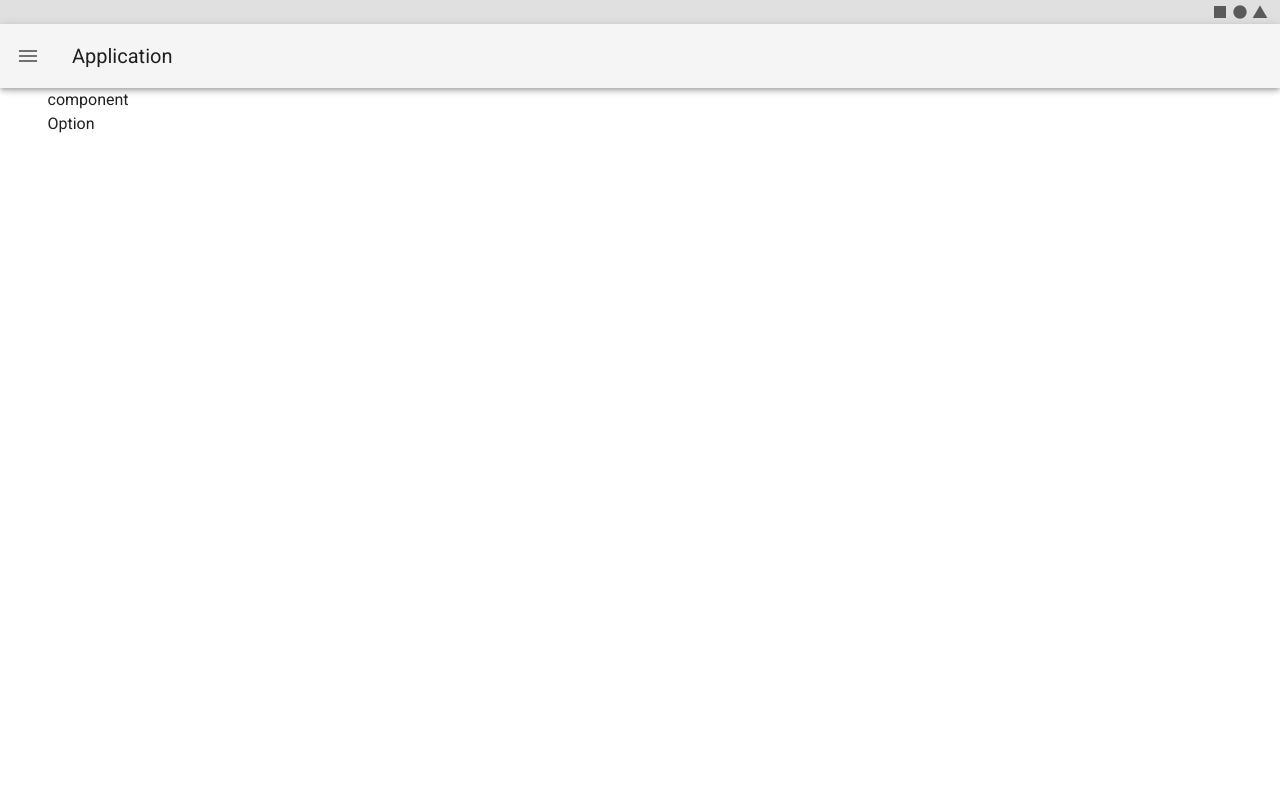
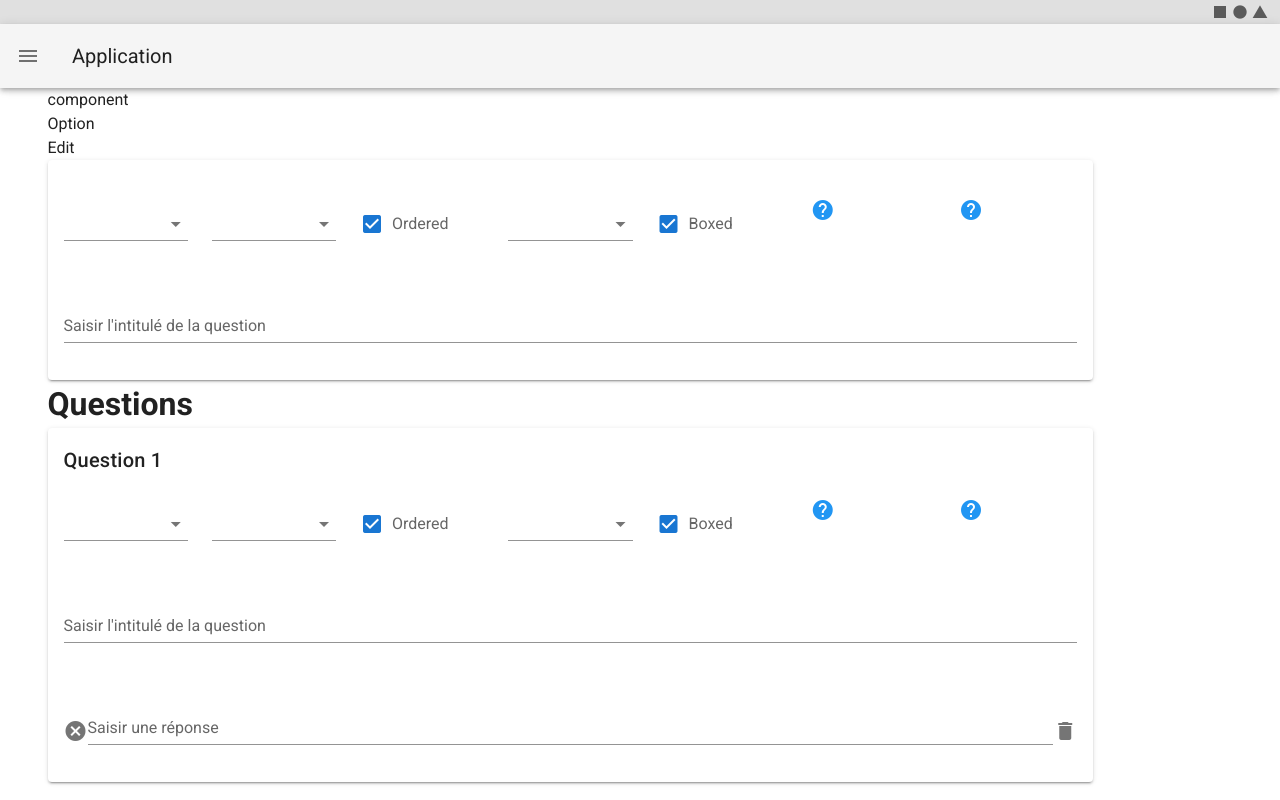
Before and after one commit to Alijim/vuetify2-components, a Vue app: page /#/edit in a window 1280 px wide. Built offline with nearby package versions, Linux system fonts and the light colour scheme.

Commit message:
ajouts de components pour l'edit

```diff
--- a/src/App.vue
+++ b/src/App.vue
@@ -30,6 +30,11 @@
       </v-row>
       <v-row>
           <router-link to="/option" tag="button">Option</router-link>
+
+      </v-row>
+
+       <v-row>
+          <router-link to="/edit" tag="button">Edit</router-link>
 
       </v-row>
           <v-row>
--- /dev/null
+++ b/src/components/Answer.vue
@@ -0,0 +1,25 @@
+<template>
+    <div>
+        <v-container>
+            <v-row>
+            <v-icon>mdi-close-circle</v-icon>
+            <v-text-field
+            label="Saisir une réponse"
+            ></v-text-field>
+            <v-icon>mdi-delete</v-icon>
+            </v-row>
+        </v-container>
+
+
+    </div>
+</template>
+
+<script>
+  export default {
+    name: 'Answer',
+
+
+
+
+  }
+</script>
--- /dev/null
+++ b/src/components/Question.vue
@@ -0,0 +1,80 @@
+<template>
+    <v-card>
+            <v-card-title>Question 1</v-card-title>
+            <v-card-text>
+              <v-row >
+                <v-col>
+                  <v-select
+                    :items="typeQuestion"
+                  ></v-select>
+                </v-col>
+                <v-col>
+                  <v-select
+                  :items="orderQuestion"
+                  ></v-select>
+                </v-col>
+                <v-col>
+                   <v-checkbox
+                    input-value="true"
+                    value
+                    label = "Ordered"
+                  >Ordered</v-checkbox>
+                </v-col>
+                <v-col>
+                  <v-select
+                  :items="columns"
+                  ></v-select>
+                </v-col>
+                <v-col>
+                   <v-checkbox
+                    input-value="true"
+                    label = "Boxed"
+                  >Ordered</v-checkbox>
+                </v-col>
+                <v-col>
+                  <v-btn
+                    icon
+                    color="blue"
+
+                    sm="0"
+                    md="0"
+                  >
+                    <v-icon>mdi-help-circle</v-icon>
+                  </v-btn>
+                </v-col>
+                <v-col>
+                    <v-btn
+                    icon
+                    color="blue"
+                    sm="3"
+                    md="3"
+                  >
+                    <v-icon>mdi-help-circle</v-icon>
+                  </v-btn>
+                </v-col>
+              </v-row>
+            </v-card-text>
+            <v-card-text>
+                <v-text-field
+                label="Saisir l'intitulé de la question"
+                ></v-text-field>
+            </v-card-text>
+            <v-card-text>
+              <answer/>
+            </v-card-text>
+          </v-card>
+</template>
+
+<script>
+
+  import Answer from './Answer'
+
+
+  export default {
+    name: 'Question',
+
+      components: {
+      Answer
+    },
+  }
+</script>
--- /dev/null
+++ b/src/components/Section.vue
@@ -0,0 +1,81 @@
+<template>
+    <v-card>
+            <v-card-title>
+                <label></label>
+                <!--<v-text-field
+                label="Saisir l'intitulé de la question"
+                ></v-text-field>
+                <v-btn
+                disabled
+                text
+                ></v-btn>-->
+            </v-card-title>
+            <v-card-text>
+              <v-row >
+                <v-col>
+                  <v-select
+                    :items="typeQuestion"
+                  ></v-select>
+                </v-col>
+                <v-col>
+                  <v-select
+                  :items="orderQuestion"
+                  ></v-select>
+                </v-col>
+                <v-col>
+                   <v-checkbox
+                    input-value="true"
+                    value
+                    label = "Ordered"
+                  >Ordered</v-checkbox>
+                </v-col>
+                <v-col>
+                  <v-select
+                  :items="columns"
+                  ></v-select>
+                </v-col>
+                <v-col>
+                   <v-checkbox
+                    input-value="true"
+                    label = "Boxed"
+                  >Ordered</v-checkbox>
+                </v-col>
+                <v-col>
+                  <v-btn
+                    icon
+                    color="blue"
+
+                    sm="0"
+                    md="0"
+                  >
+                    <v-icon>mdi-help-circle</v-icon>
+                  </v-btn>
+                </v-col>
+                <v-col>
+                    <v-btn
+                    icon
+                    color="blue"
+                    sm="3"
+                    md="3"
+                  >
+                    <v-icon>mdi-help-circle</v-icon>
+                  </v-btn>
+                </v-col>
+              </v-row>
+            </v-card-text>
+            <v-card-text>
+                <v-text-field
+                label="Saisir l'intitulé de la question"
+                ></v-text-field>
+            </v-card-text>
+          </v-card>
+</template>
+
+<script>
+
+
+
+  export default {
+    name: 'Section',
+  }
+</script>
--- a/src/router/index.js
+++ b/src/router/index.js
@@ -3,6 +3,7 @@ import VueRouter from 'vue-router'
 import Home from '../views/Home.vue'
 import Option from '../views/Option.vue'
 import Components from '../views/Components.vue'
+import Edit from '../views/Edit.vue'
 
 Vue.use(VueRouter)
 
@@ -29,6 +30,11 @@ const routes = [
     path: '/components',
     name: "Components",
     component : Components
+  },
+  {
+    path: '/edit',
+    name: 'Edit',
+    component: Edit
   }
 ]
 
--- /dev/null
+++ b/src/views/Edit.vue
@@ -0,0 +1,23 @@
+<template>
+  <div class="test">
+
+      <section-question />
+    <h1>Questions</h1>
+    <question />
+  </div>
+</template>
+
+<script>
+  import SectionQuestion from '../components/Section'
+  import Question from '../components/Question'
+
+  export default {
+    name: 'Home',
+
+    components: {
+        SectionQuestion,
+        Question
+
+    },
+  }
+</script>
--- a/src/views/Option.vue
+++ b/src/views/Option.vue
@@ -1,5 +1,13 @@
 <template>
   <div class="about">
+
+      <section v-if="errored">
+        <p>Nous sommes désolés, nous ne sommes pas en mesure de récupérer ces informations pour le moment. Veuillez réessayer ultérieurement.</p>
+      </section>
+
+      <section v-else>
+        <div v-if="loading">Chargement...</div>
+
     <h2>Collaborators</h2>
     <v-combobox
           v-model="select"
@@ -9,10 +17,6 @@
           multiple
         ></v-combobox>
     <h2>Raw exports</h2>
-    <p>{{ctrl.options.nombre_copies}}</p>
-    <p>{{ctrl.options.seuil}}</p>
-    <p>{{ctrl.options.seuil.toString()}}</p>
-        <p>{{ctrl.options.symbole_1_0_type}}</p>
 
 	<p>
      <v-btn
@@ -97,6 +101,8 @@
 	<h3>Annotation</h3>
 	<v-text-field
   v-model="anotate"
+      :value="ctrl.options.modele_regroupement"
+
     label="Annotation filename pattern"
   ></v-text-field>
 	<p>(ID) is replaced by the student's name.<br/>
@@ -136,8 +142,11 @@
 		</div>
 
   <h3>Annotation</h3>
+  <p>{{ctrl.options.verdict}}</p>
 	<v-text-field
-    v-model="annotation"
+      v-model="annotation"
+
+    :value="ctrl.options.verdict"
     label="Annotation filename pattern">
   </v-text-field>
 
@@ -200,6 +209,7 @@
 
       </template>
     </v-simple-table>
+    </section>
 </div>
 
 </template>
@@ -221,25 +231,50 @@ import axios from 'axios';
       AnnotationMarks,
     },
 
+    /*data: () => ({
+      anotate : '(id)_(ID)',
+      annotation : '',
+      ctrl : '',
+      test: 'hello',
+      percent : '0.2',
+      copyNumber : 0,
+      drawer: null,
+      typeOfScan : ['Different answer sheets', 'Some answer sheets were photocopied'],
+
+    }),*/
 
     data: () => ({
       anotate : '(id)_(ID)',
-      annotation : 'Mark: %(FinalGrade)/%m (total score: %S/%M)',
-      ctrl : '',
-      percent : '',
+      annotation : '',
+      ctrl : null,
+      errored : false,
+      loading : true,
+      test: 'hello',
+      percent : '0.2',
       copyNumber : 0,
+      isLoaded : false,
       drawer: null,
       typeOfScan : ['Different answer sheets', 'Some answer sheets were photocopied'],
 
     }),
 
     beforeMount(){
-      this.getValues()
+      this.ctrl = this.fetchData()
+      this.printValues()
     },
 
+
+
     mounted(){
-      this.printValues()
+      axios.get('option.json')
+        .then(res => this.ctrl = res.data)
+        .catch(err => {
 
+          console.log(err)
+          this.errored = true
+
+        })
+        .finally(() => this.loading = false)
     },
 
 
@@ -255,22 +290,45 @@ import axios from 'axios';
       },
 
       printValues(){
+        //this.percent = this.ctrl.options.seuil
         this.percent = this.ctrl.options.seuil
+       },
+
+      insertValues(v) {
+        this.ctrl = v
+      },
+
+      fetchData() {
+        axios.get('option.json')
+        .then(res => res.data.data)
+        .catch(err => console.log(err))
       },
 
 
       getValues(){
-        axios.get('option.json')
-      .then(res => this.ctrl = res.data)
-      .catch(err => console.log(err))
-      console.log("hey"+this.ctrl)
+
+        this.fetchData();
+
+        /*
+        this.isLoaded = true
+
+        return this.fetchData().then(items =>
+        {
+          this.isLoaded = false
+          return {items}
+        }
+        )*/
+
+
+        /*return this.axios.get('option.json')
+        .then(res => this.insertValues(res.data))
+        .catch(err => console.log(err))*/
 
       //this.ctrl.options.seuil
       //this.copyNumber =  parseInt(this.ctrl.options.nombre_copies)
 
       },
 
-
     }
 
   }
```
Also changed, not shown: src/views/EditQuestion.vue (+13 -0 lines).
